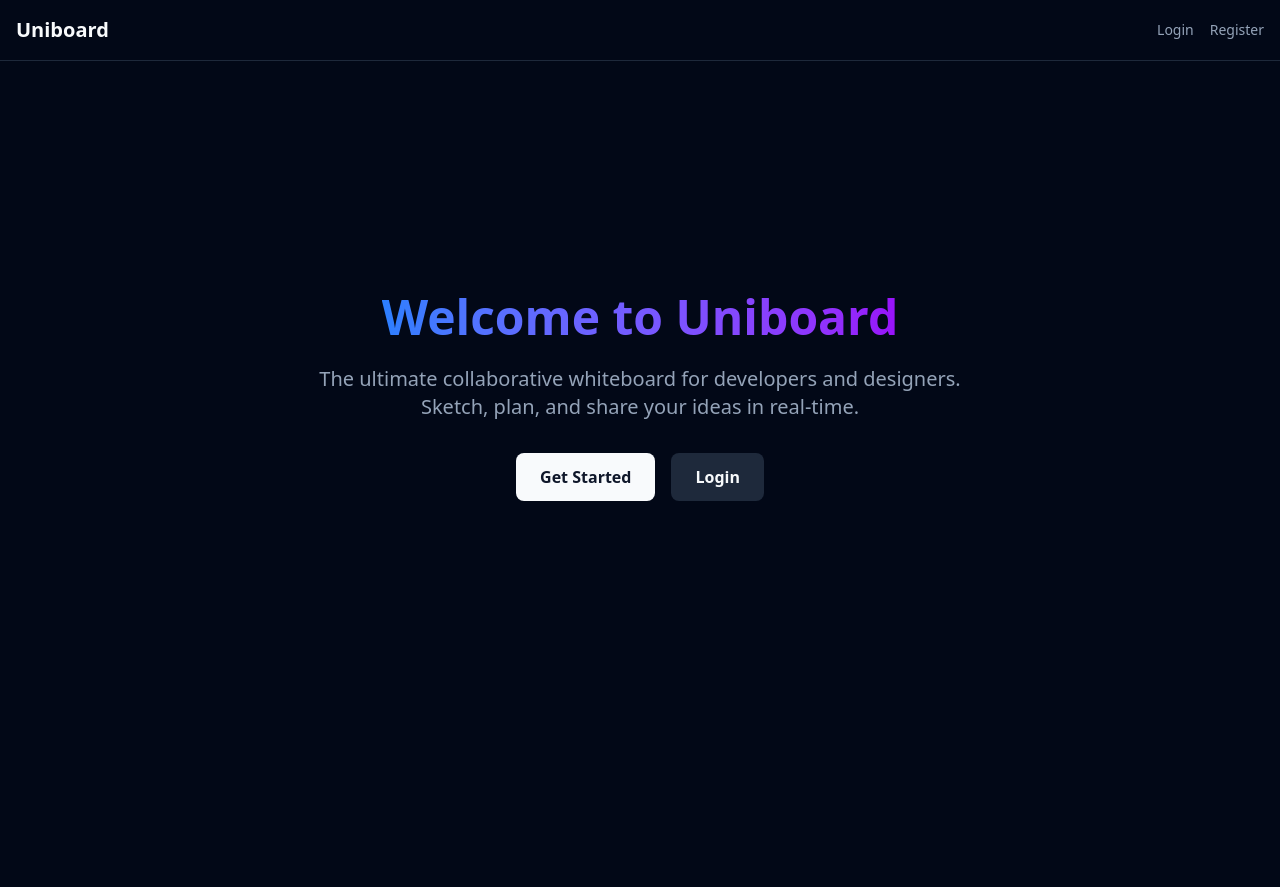
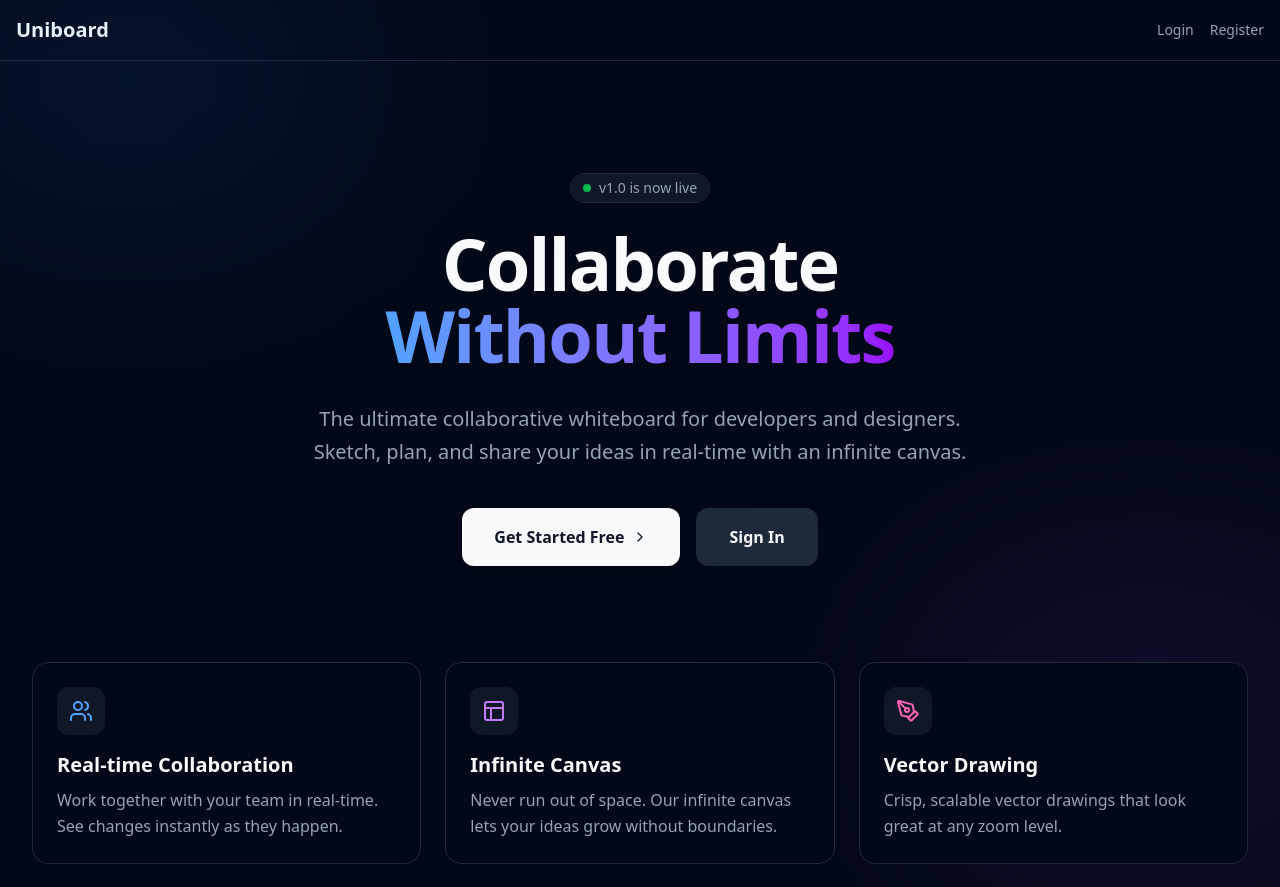
Before and after one commit to NexinLabs/uniboard, a React (Vite) app in the folder client/: page / in a window 1280 px wide. Shown: the top 887 px of the page. Before the commit the page ends 800 px from the top, so only its background shows below. Built offline with nearby package versions, Linux system fonts and the light colour scheme; no server answers.

Commit message:
feat: Implement initial client Home page and core server infrastructure with configuration and basic routes.

```diff
--- a/client/src/pages/Home.tsx
+++ b/client/src/pages/Home.tsx
@@ -1,24 +1,168 @@
 import { Link } from 'react-router-dom';
+import { motion } from 'framer-motion';
+import {
+    PenTool,
+    Users,
+    Zap,
+    Layout,
+    Download,
+    ChevronRight,
+    Layers
+} from 'lucide-react';
 
 const Home = () => {
+    const containerVariants = {
+        hidden: { opacity: 0 },
+        visible: {
+            opacity: 1,
+            transition: {
+                staggerChildren: 0.1
+            }
+        }
+    };
+
+    const itemVariants = {
+        hidden: { opacity: 0, y: 20 },
+        visible: {
+            opacity: 1,
+            y: 0,
+            transition: {
+                duration: 0.5
+            }
+        }
+    };
+
     return (
-        <div className="flex flex-col items-center justify-center h-[80vh] text-center">
-            <h1 className="text-5xl font-bold mb-6 bg-gradient-to-r from-blue-500 to-purple-600 bg-clip-text text-transparent">
-                Welcome to Uniboard
-            </h1>
-            <p className="text-xl text-muted-foreground mb-8 max-w-2xl">
-                The ultimate collaborative whiteboard for developers and designers.
-                Sketch, plan, and share your ideas in real-time.
-            </p>
-            <div className="flex gap-4">
-                <Link to="/register" className="px-6 py-3 bg-primary text-primary-foreground rounded-lg font-semibold hover:opacity-90 transition-opacity">
-                    Get Started
-                </Link>
-                <Link to="/login" className="px-6 py-3 bg-secondary text-secondary-foreground rounded-lg font-semibold hover:opacity-90 transition-opacity">
-                    Login
-                </Link>
+        <div className="min-h-screen bg-background text-foreground overflow-hidden selection:bg-primary selection:text-primary-foreground">
+            {/* Background Gradients */}
+            <div className="fixed inset-0 z-0 pointer-events-none">
+                <div className="absolute top-[-10%] left-[-10%] w-[40%] h-[40%] bg-blue-500/10 rounded-full blur-[120px]" />
+                <div className="absolute bottom-[-10%] right-[-10%] w-[40%] h-[40%] bg-purple-500/10 rounded-full blur-[120px]" />
+            </div>
+
+            <div className="relative z-10 container mx-auto px-4 py-16 md:py-24">
+                {/* Hero Section */}
+                <motion.div
+                    className="flex flex-col items-center justify-center text-center mb-24"
+                    initial="hidden"
+                    animate="visible"
+                    variants={containerVariants}
+                >
+                    <motion.div variants={itemVariants} className="mb-6 inline-flex items-center px-3 py-1 rounded-full border border-border bg-secondary/50 backdrop-blur-sm text-sm text-muted-foreground">
+                        <span className="flex h-2 w-2 rounded-full bg-green-500 mr-2 animate-pulse"></span>
+                        v1.0 is now live
+                    </motion.div>
+
+                    <motion.h1 variants={itemVariants} className="text-5xl md:text-7xl font-bold mb-8 tracking-tight">
+                        Collaborate <br className="hidden md:block" />
+                        <span className="bg-gradient-to-r from-blue-400 to-purple-600 bg-clip-text text-transparent">
+                            Without Limits
+                        </span>
+                    </motion.h1>
+
+                    <motion.p variants={itemVariants} className="text-xl text-muted-foreground mb-10 max-w-2xl leading-relaxed">
+                        The ultimate collaborative whiteboard for developers and designers.
+                        Sketch, plan, and share your ideas in real-time with an infinite canvas.
+                    </motion.p>
+
+                    <motion.div variants={itemVariants} className="flex flex-col sm:flex-row gap-4 w-full sm:w-auto">
+                        <Link to="/register" className="group relative px-8 py-4 bg-primary text-primary-foreground rounded-xl font-semibold hover:opacity-90 transition-all shadow-lg hover:shadow-primary/25 flex items-center justify-center gap-2">
+                            Get Started Free
+                            <ChevronRight className="w-4 h-4 group-hover:translate-x-1 transition-transform" />
+                        </Link>
+                        <Link to="/login" className="px-8 py-4 bg-secondary text-secondary-foreground rounded-xl font-semibold hover:bg-secondary/80 transition-colors border border-border flex items-center justify-center">
+                            Sign In
+                        </Link>
+                    </motion.div>
+                </motion.div>
+
+                {/* Features Grid */}
+                <motion.div
+                    className="grid grid-cols-1 md:grid-cols-2 lg:grid-cols-3 gap-6 mb-24"
+                    initial="hidden"
+                    whileInView="visible"
+                    viewport={{ once: true, margin: "-100px" }}
+                    variants={containerVariants}
+                >
+                    <FeatureCard
+                        icon={<Users className="w-6 h-6 text-blue-400" />}
+                        title="Real-time Collaboration"
+                        description="Work together with your team in real-time. See changes instantly as they happen."
+                    />
+                    <FeatureCard
+                        icon={<Layout className="w-6 h-6 text-purple-400" />}
+                        title="Infinite Canvas"
+                        description="Never run out of space. Our infinite canvas lets your ideas grow without boundaries."
+                    />
+                    <FeatureCard
+                        icon={<PenTool className="w-6 h-6 text-pink-400" />}
+                        title="Vector Drawing"
+                        description="Crisp, scalable vector drawings that look great at any zoom level."
+                    />
+                    <FeatureCard
+                        icon={<Zap className="w-6 h-6 text-yellow-400" />}
+                        title="Lightning Fast"
+                        description="Built for performance with optimized rendering for smooth interactions."
+                    />
+                    <FeatureCard
+                        icon={<Layers className="w-6 h-6 text-cyan-400" />}
+                        title="Smart Layers"
+                        description="Organize your content with an intuitive layering system."
+                    />
+                    <FeatureCard
+                        icon={<Download className="w-6 h-6 text-green-400" />}
+                        title="Easy Export"
+                        description="Export your boards to PNG, SVG, or JSON to share with anyone."
+                    />
+                </motion.div>
+
+                {/* Bottom CTA */}
+                <motion.div
+                    className="relative rounded-3xl overflow-hidden border border-border bg-card p-12 text-center"
+                    initial={{ opacity: 0, y: 40 }}
+                    whileInView={{ opacity: 1, y: 0 }}
+                    viewport={{ once: true }}
+                    transition={{ duration: 0.7 }}
+                >
+                    <div className="absolute inset-0 bg-gradient-to-br from-blue-500/5 to-purple-500/5" />
+                    <div className="relative z-10">
+                        <h2 className="text-3xl md:text-4xl font-bold mb-6">Ready to start creating?</h2>
+                        <p className="text-muted-foreground mb-8 max-w-xl mx-auto">
+                            Join thousands of developers and designers who use Uniboard to bring their ideas to life.
+                        </p>
+                        <Link to="/register" className="inline-flex items-center justify-center px-8 py-4 bg-primary text-primary-foreground rounded-xl font-semibold hover:opacity-90 transition-all shadow-lg hover:shadow-primary/25">
+                            Create Your First Board
+                        </Link>
+                    </div>
+                </motion.div>
+
+                {/* Footer */}
+                <footer className="mt-24 pt-8 border-t border-border text-center text-muted-foreground text-sm">
+                    <p>&copy; {new Date().getFullYear()} Uniboard. All rights reserved.</p>
+                </footer>
             </div>
         </div>
     );
 };
+
+const FeatureCard = ({ icon, title, description }: { icon: React.ReactNode, title: string, description: string }) => {
+    return (
+        <motion.div
+            variants={{
+                hidden: { opacity: 0, y: 20 },
+                visible: { opacity: 1, y: 0 }
+            }}
+            className="p-6 rounded-2xl bg-card border border-border hover:border-primary/50 transition-colors group"
+        >
+            <div className="mb-4 p-3 rounded-xl bg-secondary/50 w-fit group-hover:scale-110 transition-transform duration-300">
+                {icon}
+            </div>
+            <h3 className="text-xl font-semibold mb-2">{title}</h3>
+            <p className="text-muted-foreground leading-relaxed">
+                {description}
+            </p>
+        </motion.div>
+    );
+};
+
 export default Home;
```
Also changed, not shown: 2 other files (tests, documents, lock files or other folders).
